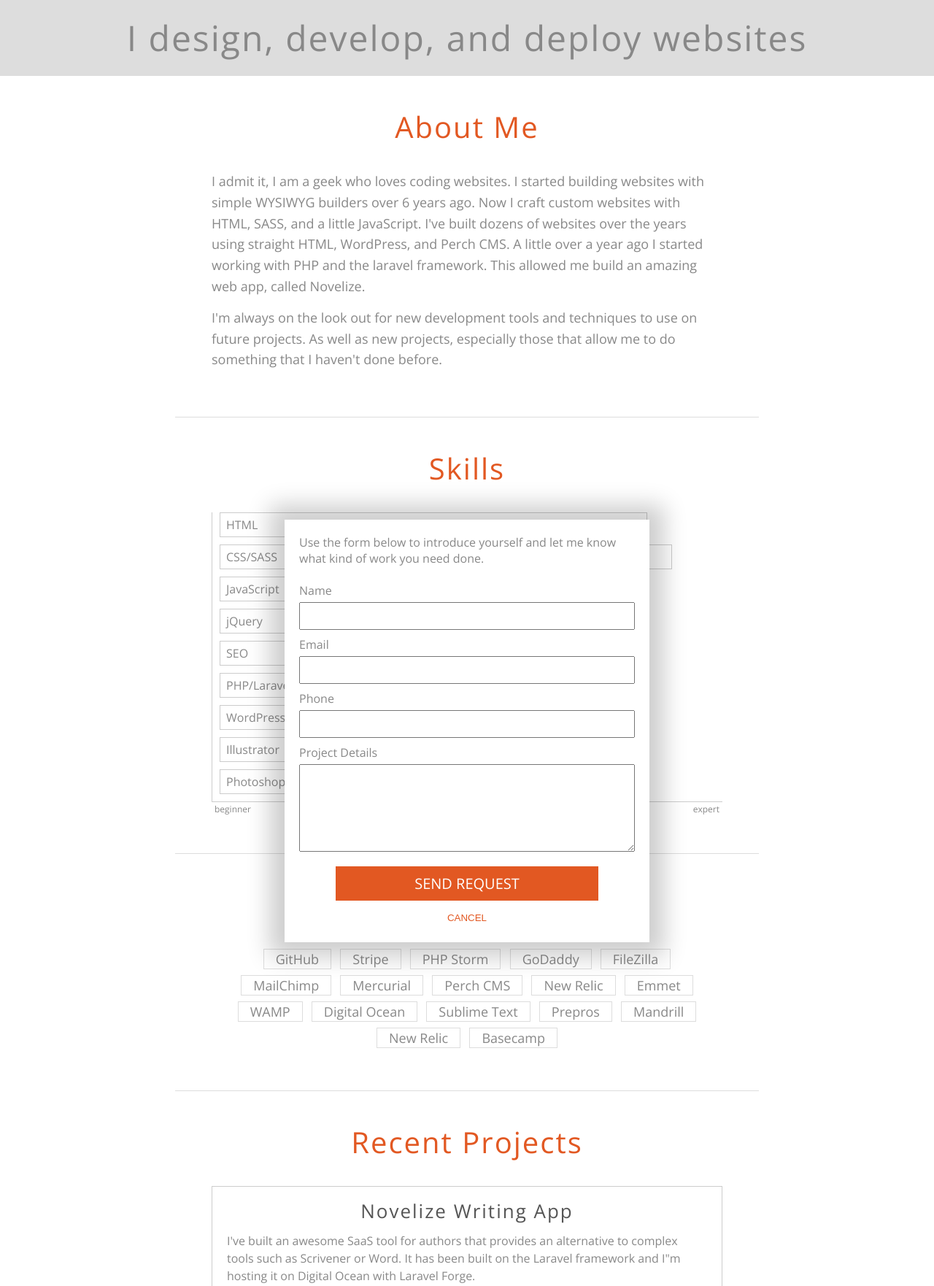
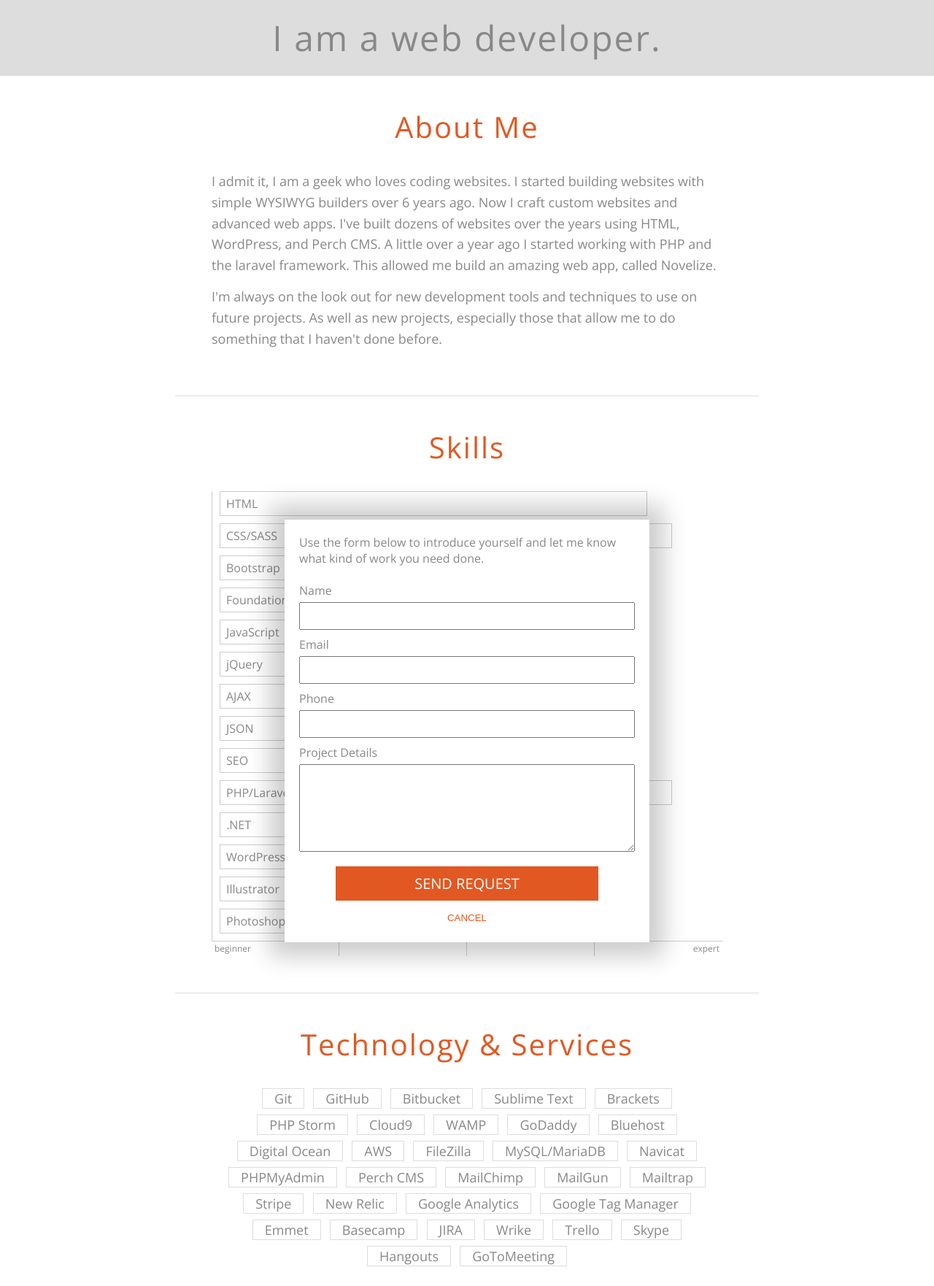
Before and after one commit to joshevensen/joshevensen.com, a PHP site: page / in a window 1280 px wide. Shown: the part 248-2010 px from the top of the page at 73% size. Run offline with PHP 8.4, Linux system fonts and the light colour scheme; some libraries are stand-ins or nearby versions.

Commit message:
updated the content

```diff
--- a/index.php
+++ b/index.php
@@ -29,7 +29,7 @@
 	<!--
 		|> Tagline
 	 -->
-	<h2 class="tagline">I design, develop, and deploy websites</h2>
+	<h2 class="tagline">I am a web developer.</h2>
 
 	<!--
 		|> About
@@ -37,7 +37,7 @@
 	<section>
 		<h3 class="section__heading">About Me</h3>
 
-		<p class="about__text">I admit it, I am a geek who loves coding websites. I started building websites with simple WYSIWYG builders over 6 years ago. Now I craft custom websites with HTML, SASS, and a little JavaScript. I've built dozens of websites over the years using straight HTML, WordPress, and Perch CMS. A little over a year ago I started working with PHP and the laravel framework. This allowed me build an amazing web app, called Novelize.</p>
+		<p class="about__text">I admit it, I am a geek who loves coding websites. I started building websites with simple WYSIWYG builders over 6 years ago. Now I craft custom websites and advanced web apps. I've built dozens of websites over the years using HTML, WordPress, and Perch CMS. A little over a year ago I started working with PHP and the laravel framework. This allowed me build an amazing web app, called Novelize.</p>
 
 		<p class="about__text">I'm always on the look out for new development tools and techniques to use on future projects. As well as new projects, especially those that allow me to do something that I haven't done before.</p>
 	</section>
@@ -52,11 +52,16 @@
 		<ul class="skills-chart">
 			<li class="skills-chart__item" style="width: 85%">HTML</li>
 			<li class="skills-chart__item" style="width: 90%">CSS/SASS</li>
-			<li class="skills-chart__item" style="width: 70%">JavaScript</li>
+			<li class="skills-chart__item" style="width: 30%">Bootstrap</li>
+			<li class="skills-chart__item" style="width: 40%">Foundation</li>
+			<li class="skills-chart__item" style="width: 60%">JavaScript</li>
 			<li class="skills-chart__item" style="width: 80%">jQuery</li>
+			<li class="skills-chart__item" style="width: 70%">AJAX</li>
+			<li class="skills-chart__item" style="width: 60%">JSON</li>
 			<li class="skills-chart__item" style="width: 60%">SEO</li>
-			<li class="skills-chart__item" style="width: 80%">PHP/Laravel</li>
-			<li class="skills-chart__item" style="width: 70%">WordPress</li>
+			<li class="skills-chart__item" style="width: 90%">PHP/Laravel</li>
+			<li class="skills-chart__item" style="width: 20%">.NET</li>
+			<li class="skills-chart__item" style="width: 60%">WordPress</li>
 			<li class="skills-chart__item" style="width: 60%">Illustrator</li>
 			<li class="skills-chart__item" style="width: 50%">Photoshop</li>
 		</ul>
@@ -70,23 +75,38 @@
 		<h3 class="section__heading">Technology &amp; Services</h3>
 
 		<ul class="technology-list">
+			<li class="technology-list__item">Git</li>
 			<li class="technology-list__item">GitHub</li>
+			<li class="technology-list__item">Bitbucket</li>
+			<li class="technology-list__item">Sublime Text</li>
+			<li class="technology-list__item">Brackets</li>
+			<li class="technology-list__item">PHP Storm</li>
+			<li class="technology-list__item">Cloud9</li>
+			<li class="technology-list__item">WAMP</li>
+			<li class="technology-list__item">GoDaddy</li>
+			<li class="technology-list__item">Bluehost</li>
+			<li class="technology-list__item">Digital Ocean</li>
+			<li class="technology-list__item">AWS</li>
+			<li class="technology-list__item">FileZilla</li>
+			<li class="technology-list__item">MySQL/MariaDB</li>
+			<li class="technology-list__item">Navicat</li>
+			<li class="technology-list__item">PHPMyAdmin</li>
+			<li class="technology-list__item">Perch CMS</li>
+			<li class="technology-list__item">MailChimp</li>
+			<li class="technology-list__item">MailGun</li>
+			<li class="technology-list__item">Mailtrap</li>
 			<li class="technology-list__item">Stripe</li>
-			<li class="technology-list__item">PHP Storm</li>
-			<li class="technology-list__item">GoDaddy</li>
-			<li class="technology-list__item">FileZilla</li>
-			<li class="technology-list__item">MailChimp</li>
-			<li class="technology-list__item">Mercurial</li>
-			<li class="technology-list__item">Perch CMS</li>
 			<li class="technology-list__item">New Relic</li>
+			<li class="technology-list__item">Google Analytics</li>
+			<li class="technology-list__item">Google Tag Manager</li>
 			<li class="technology-list__item">Emmet</li>
-			<li class="technology-list__item">WAMP</li>
-			<li class="technology-list__item">Digital Ocean</li>
-			<li class="technology-list__item">Sublime Text</li>
-			<li class="technology-list__item">Prepros</li>
-			<li class="technology-list__item">Mandrill</li>
-			<li class="technology-list__item">New Relic</li>
 			<li class="technology-list__item">Basecamp</li>
+			<li class="technology-list__item">JIRA</li>
+			<li class="technology-list__item">Wrike</li>
+			<li class="technology-list__item">Trello</li>
+			<li class="technology-list__item">Skype</li>
+			<li class="technology-list__item">Hangouts</li>
+			<li class="technology-list__item">GoToMeeting</li>
 		</ul>
 	</section>
 
@@ -103,8 +123,8 @@
 		</div>
 
 		<div class="project-box">
-			<h4 class="project-box__title">Stratasys Direct Manufacturing</h4>
-			<p class="project-box__description">I'm a full-time contractor performing Front-End Web Development for them. At Stratasys Direct Manufacturing I work with a small team to develop and maintain several company websites. I'm given a design and UI specs, build out a site with HTML and SASS and hand it over to the Back-End Developer to complete the functionality.</p>
+			<h4 class="project-box__title">Client Data Manager</h4>
+			<p class="project-box__description">Currently working on building a new API based web app that will allow agencies to offer their clients data management without having to tie themselves to a certain CMS or even a language. I'm working with a few colleagues to launch the new tool in December of this year.</p>
 		</div>
 
 		<div class="project-box">
@@ -120,7 +140,7 @@
 	<section>
 		<h3 class="section__heading">Need a Website?</h3>
 
-		<button id="modalButton" class="hire__button">HIRE ME</button>
+		<button id="modalButton" class="hire__button">CONTACT ME</button>
 
 		<form id="modal" class="hire-form" action="php/mailer.php" method="post">
 			<p class="hire-form__description">Use the form below to introduce yourself and let me know what kind of work you need done.</p>
```
